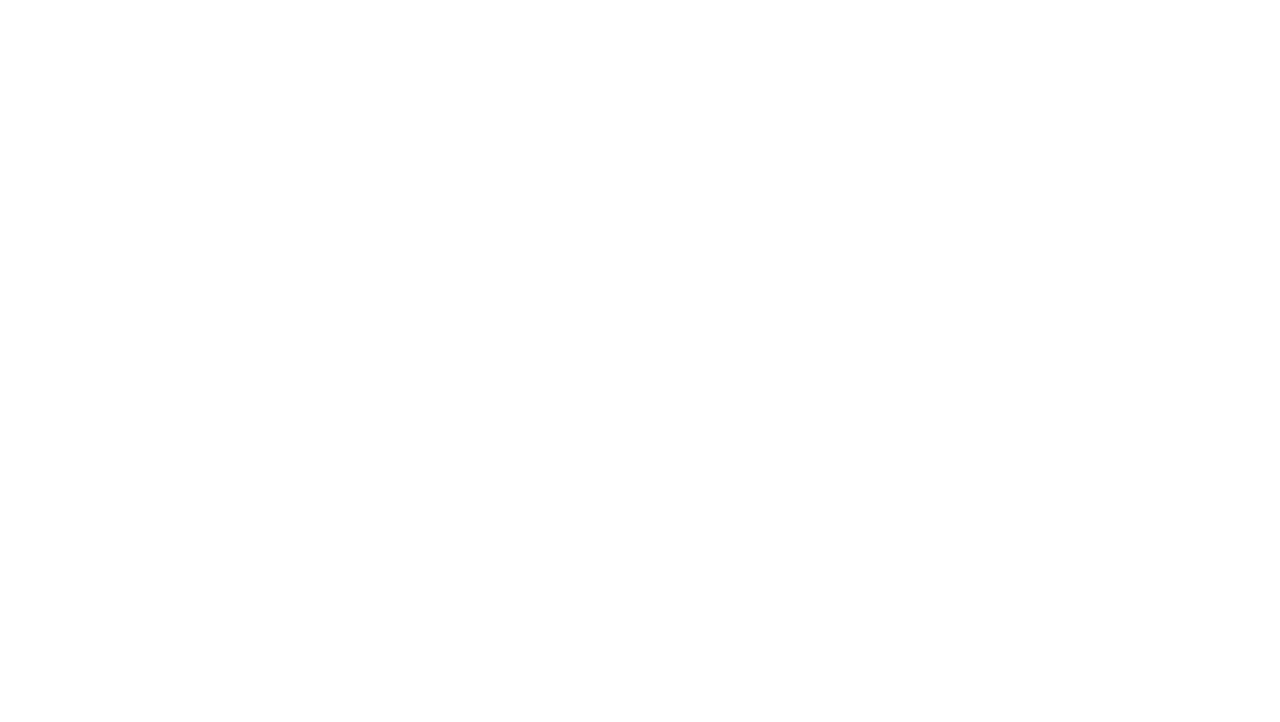
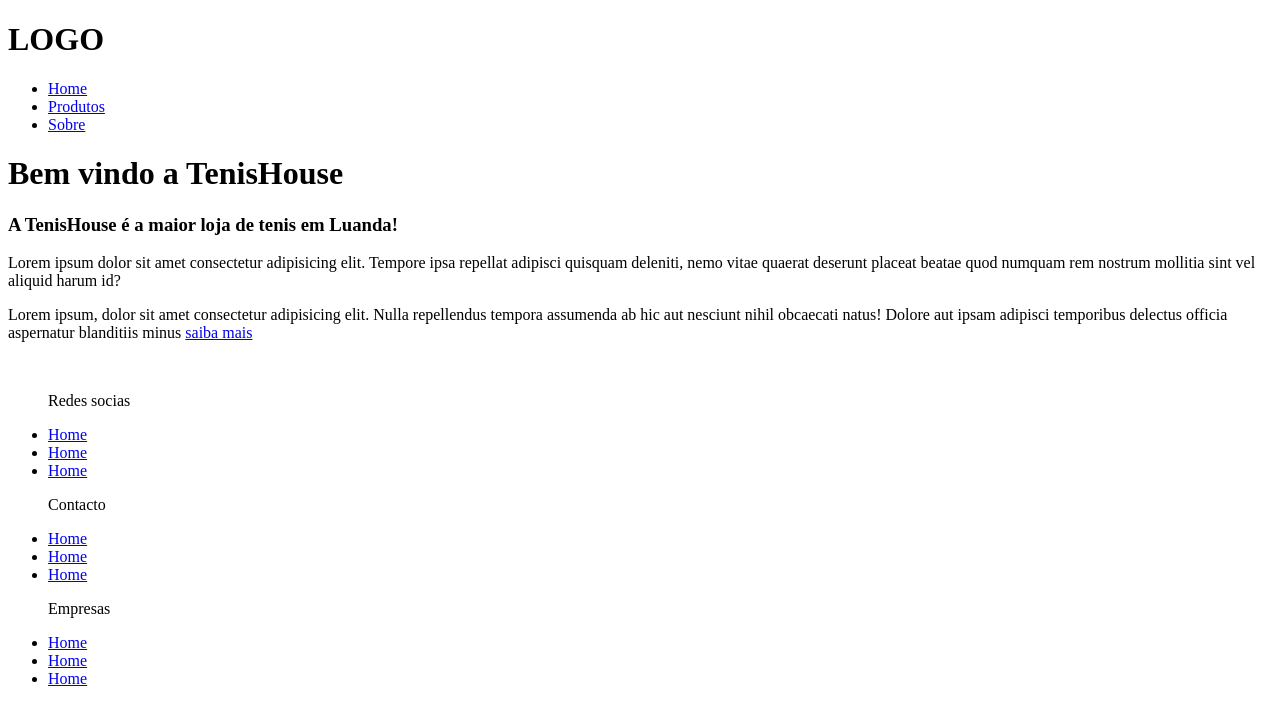
Before and after one commit to FernandoTekisa/Projecto-SneakersHouse, a plain HTML site: page src/index.html in a window 1280 px wide. Drawn offline with Linux system fonts and the light colour scheme.

Commit message:
add conteudos

```diff
--- a/src/index.html
+++ b/src/index.html
@@ -3,20 +3,61 @@
 <head>
     <meta charset="UTF-8">
     <meta name="viewport" content="width=device-width, initial-scale=1.0">
-    <title>Document</title>
+    <title>TenisHouse</title>
 </head>
 <body>
     <!--Menu do site-->
-    <header>
-
+    <header class="menu">
+       <div class="logo">
+        <h1>LOGO</h1>
+       </div>
+       <div class="list">
+        <nav>
+            <ul class="itens">
+                <li class="list-item"><a href="#">Home</a></li>
+                <li class="list-item"><a href="#">Produtos</a></li>
+                <li class="list-item"><a href="#">Sobre</a></li>
+            </ul>
+        </nav>
+       </div>
     </header>
     <!--Os conteúdos do site-->
     <main>
-
+         <div class="container">
+            <h1 class="text">Bem vindo a TenisHouse</h1>
+            <h3>A TenisHouse é a maior loja de tenis em Luanda!</h3>
+            <p>Lorem ipsum dolor sit amet consectetur adipisicing elit. Tempore ipsa repellat adipisci quisquam deleniti, nemo vitae quaerat deserunt placeat beatae quod numquam rem nostrum mollitia sint vel aliquid harum id?</p>
+            <p>Lorem ipsum, dolor sit amet consectetur adipisicing elit. Nulla repellendus tempora assumenda ab hic aut nesciunt nihil obcaecati natus! Dolore aut ipsam adipisci temporibus delectus officia aspernatur blanditiis minus <a href="#">saiba mais</a></p>
+         </div>
+         <div class="imgs">
+            <img src="" alt="" class="tenis">
+            <img src="" alt="" class="tenis">
+         </div>
     </main>
     <!--Roda pé-->
     <footer>
+      <div class="itens-footer">
+          <ul class="itens-1">
+            <p>Redes socias</p>
+            <li class="itens"><a href="#">Home</a></li>
+            <li class="itens"><a href="#">Home</a></li>
+            <li class="itens"><a href="#">Home</a></li>
+          </ul>
 
+          <ul class="itens-1">
+            <p>Contacto</p>
+            <li class="itens"><a href="#">Home</a></li>
+            <li class="itens"><a href="#">Home</a></li>
+            <li class="itens"><a href="#">Home</a></li>
+          </ul>
+
+          <ul class="itens-1">
+            <p>Empresas</p>
+            <li class="itens"><a href="#">Home</a></li>
+            <li class="itens"><a href="#">Home</a></li>
+            <li class="itens"><a href="#">Home</a></li>
+          </ul>
+      </div>
     </footer>
 </body>
 </html>
```
Also changed, not shown: README.md.
